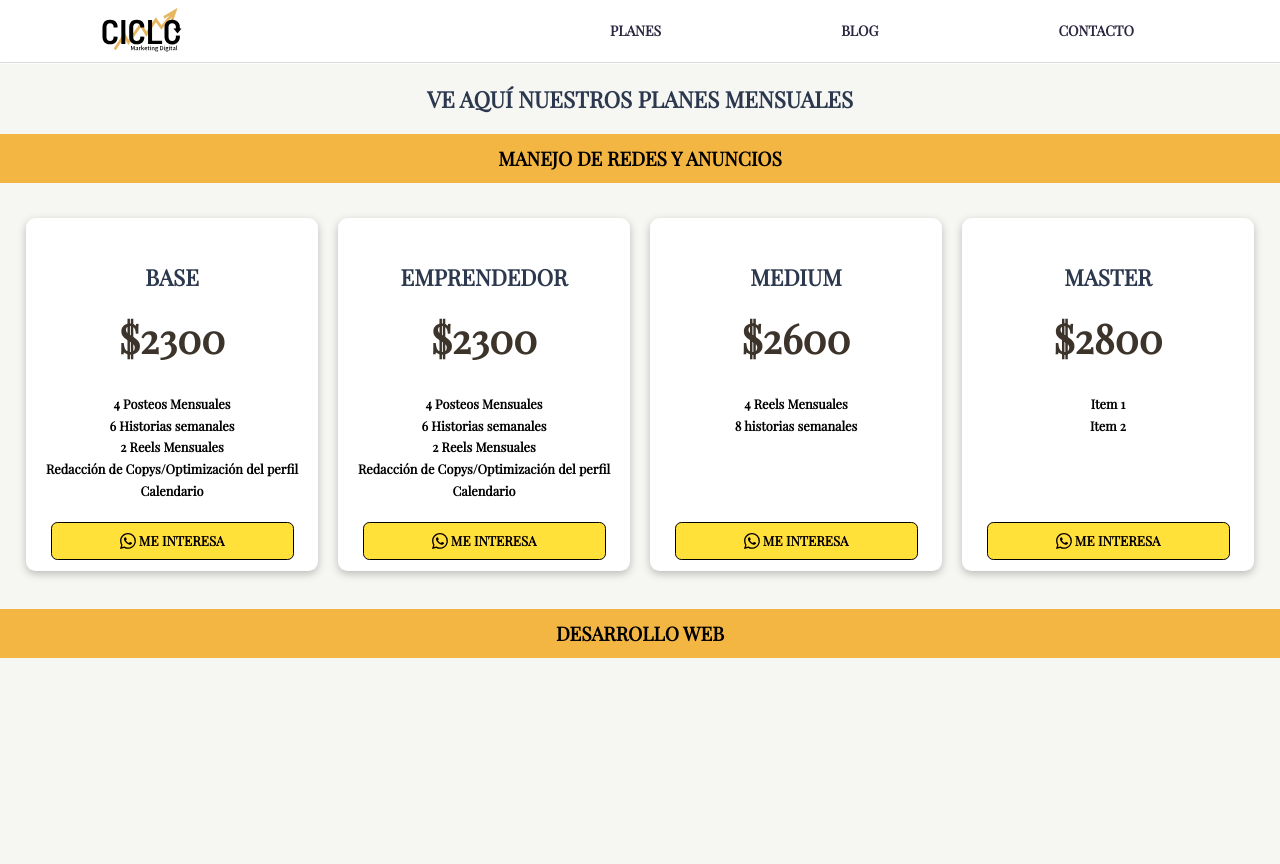
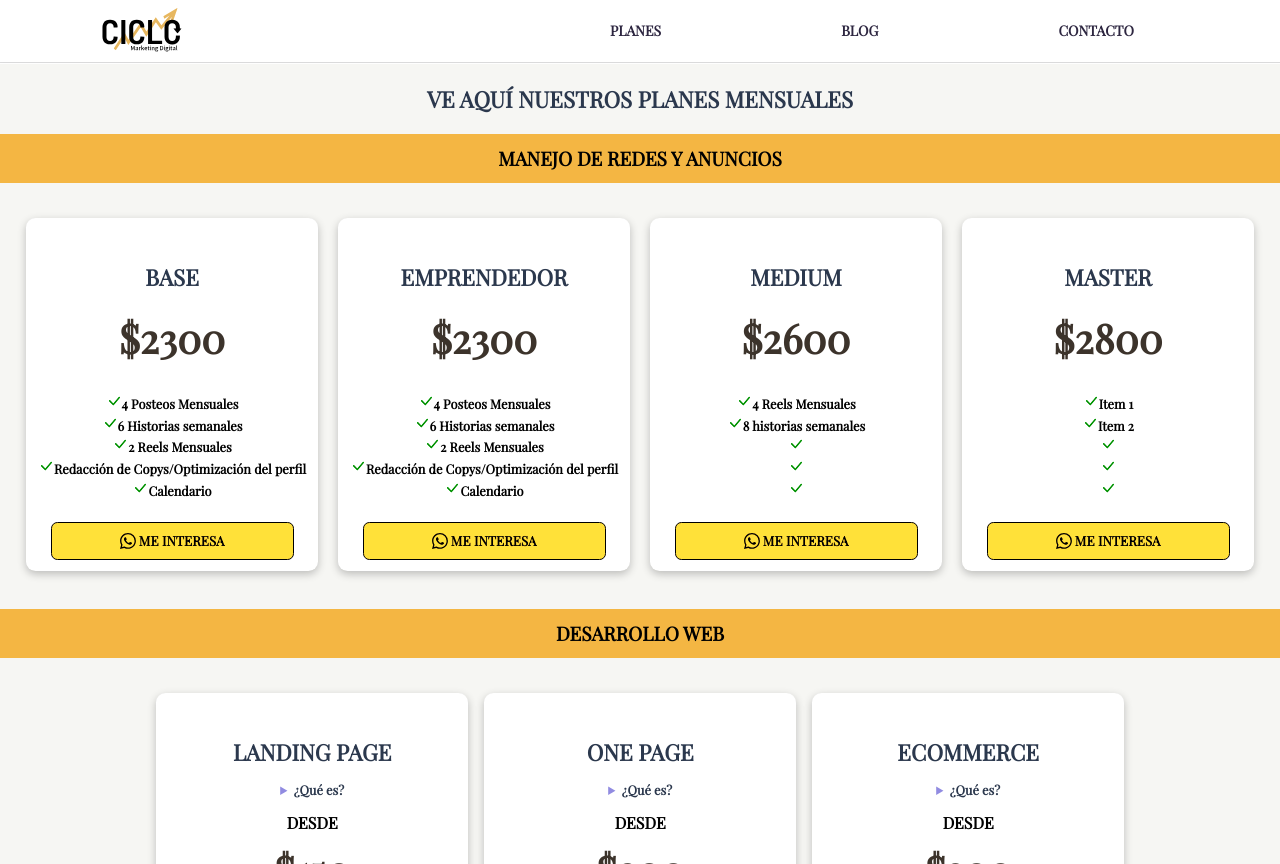
Before and after one commit to micaelakorol/ciclo_marketingDigital, a React (Create React App) app: page /planes in a window 1280 px wide. Built offline with nearby package versions, Linux system fonts and the light colour scheme.

Commit message:
add card developing

```diff
--- a/src/components/Footer/Footer.jsx
+++ b/src/components/Footer/Footer.jsx
@@ -37,7 +37,7 @@ const Footer = () => {
           <a
             href="https://docs.google.com/forms/d/1KjFpJE9wTLUN9JFRyIHcoUPldKJrFjAokUhy2T5uflM/edit"
             target="_blank"
-            rel="noreferrer">Cotización de sitio web </a>
+            rel="noreferrer">Cotización de Sitio web </a>
             {/** ------------------------------------------- */}
           <a href="https://docs.google.com/forms/d/1tSDvsDQeHIf4SiFgW7cPs4SUyyJzeO7NlUGkB4hkZPo/edit" target="_blank" rel="noopener noreferrer">Cotización de Campañas</a>
           <a href="mailto:micaelakorol@gmail.com">Soporte</a>
--- a/src/components/Servicios/Data.js
+++ b/src/components/Servicios/Data.js
@@ -2,13 +2,13 @@
 
 const data = {
   items: [
-    {
+  /*  {
       id: 0,
       img: 'https://i.ibb.co/gzShCpN/marketing.png',
       titulo: "Marketing de contenidos",
       descripcion:
         'Así es el mundo hoy: los usuarios "Googlean" absolutamente todo, y asegurarnos de aparecer en esas búsquedas es estar más cerca de nuestros clientes. Con Lemon aseguras estar en primeras posiciones en Google y otros buscadores, que es donde tus clientes realmente buscan.',
-    },
+    },*/
     {
       id: 1,
       img: 'https://i.ibb.co/Z27YyYZ/anuncios.png',
--- a/src/pages/Planes/DataPlanes/DataPlanesDesarrollo.js
+++ b/src/pages/Planes/DataPlanes/DataPlanesDesarrollo.js
@@ -5,24 +5,37 @@ const data = {
       titulo: "Landing Page",
       descripcion:
         "Es una página dentro de un sitio web. Su objetivo es convertir a los visitantes en posibles compradores por medio de una oferta determinada.",
-        item: "Stack de desarrollo: Javascript, HTML y CSS",
-        item1: "Adaptable a cualquier dispositivo",
+      item1: "Web adaptable a dispositivos móviles",
+      diseno: "Diseño",
+      item2: "Call-to-action",
+      item3: "Hosting, email corporativo y dominio",
+      stack: "Stack de desarrollo: Javascript, React",
+      precio: "150"
     },
     {
       id: 1,
       titulo: "One Page",
       descripcion:
         "Es un sitio de una sola página. Ideal para dar a conocer tu proyecto o el servicio que brindas.",
-      item: "Stack de desarrollo: Javascript, HTML y CSS",
-      item1: "Web adaptable a cualquier dispositivo",
+      item1: "Web adaptable a dispositivos móviles",
+      diseno: "Diseño",
+      item2: "2 Mantenimientos sin costo",
+      item3: "Hosting y dominio",
+      stack: "Stack de desarrollo: Javascript, React",
+      precio: "200"
     },
     {
       id: 2,
       titulo: "Ecommerce",
       descripcion:
         "Es un sitio de comercio digital que integra todo lo que un negocio digital necesita para vender. ",
-        item: "Stack de desarrollo: Javascript, React, HTML y CSS",
-        item1: "Web adaptable a cualquier dispositivo",
+      item1: "Web adaptable a dispositivos móviles",
+      diseno: "Diseño",
+      item2: "2 Mantenimientos sin costo",
+      item3: "Hosting y dominio",
+      stack: "Stack de desarrollo: Javascript, React, Firebase",
+      precio: "300"
     },
   ],
 };
+export default data;
--- a/src/pages/Planes/DescripcionPlanes/PlanesDesarrolloWeb.jsx
+++ b/src/pages/Planes/DescripcionPlanes/PlanesDesarrolloWeb.jsx
@@ -1,13 +1,67 @@
-import React from 'react'
-import { Subtitulo } from '../../styled-components/Planes'
+import React from "react";
+import {
+  Subtitulo,
+  BodyPlanes,
+  Precio,
+  TituloPlan,
+} from "../../styled-components/Planes";
+import { ReactComponent as Whatsapp } from "../../../assets/whatsapp.svg";
+import data from "../DataPlanes/DataPlanesDesarrollo";
+import {
+  BtnDesarrollo,
+  DescripcionDesarrollo,
+  MapPlanesDesarrollo,
+  PlanesDesarrollo,
+} from "../../styled-components/PlanesDesarrollo";
+import {ReactComponent as Check} from '../../../assets/check2.svg'
+import {ReactComponent as X} from '../../../assets/x-lg.svg'
+const PlanesDesarrolloWeb = () => {
+  let planesDesarrollo = data.items;
 
-const PlanesDesarrolloWeb = () => {
   return (
     <>
-    <Subtitulo>Desarrollo Web</Subtitulo>
+      <Subtitulo>Desarrollo Web</Subtitulo>
+      <PlanesDesarrollo>
+        {planesDesarrollo.map((item) => (
+          <MapPlanesDesarrollo key={item.id}>
+            <BodyPlanes>
+              <TituloPlan>{item.titulo}</TituloPlan>
+            </BodyPlanes>
+            <DescripcionDesarrollo>
+              <details>
+                <summary>¿Qué es?</summary>
+                {item.descripcion}
+              </details>
+            </DescripcionDesarrollo>
+            <Precio>
+              <p>Desde</p> <b>${item.precio}</b>
+            </Precio>
+            <BodyPlanes>
+              <DescripcionDesarrollo>
+                 <li><Check/>{item.item1}</li>
+                 <li><X/> {item.diseno}</li>
+                <li><Check/> {item.item2}</li>
+                <li><Check/>{item.item3}</li>
+                <li><Check/>{item.stack}</li>
+              </DescripcionDesarrollo>
+            </BodyPlanes>
 
+            <BodyPlanes>
+              <BtnDesarrollo className="btn">
+                <a
+                  href="https://walink.co/e9ceb0"
+                  target="_blank"
+                  rel="noopener noreferrer"
+                >
+                  <Whatsapp alt="icono whatsapp" className="wsp" />  ¡Lo quiero!{" "}
+                </a>
+              </BtnDesarrollo>
+            </BodyPlanes>
+          </MapPlanesDesarrollo>
+        ))}
+      </PlanesDesarrollo>
     </>
-  )
-}
+  );
+};
 
-export default PlanesDesarrolloWeb
+export default PlanesDesarrolloWeb;
--- a/src/pages/Planes/DescripcionPlanes/PlanesMarketing.jsx
+++ b/src/pages/Planes/DescripcionPlanes/PlanesMarketing.jsx
@@ -1,4 +1,4 @@
-import React from 'react'
+import React from "react";
 import {
   BtnPlanes,
   BodyPlanes,
@@ -11,6 +11,7 @@ import {
 } from "../../styled-components/Planes";
 import { ReactComponent as Whatsapp } from "../../../assets/whatsapp.svg";
 import data from "../DataPlanes/DataPlanes";
+import { ReactComponent as Check } from "../../../assets/check2.svg";
 
 const PlanesMarketing = () => {
   let descripcionPlanes = data.items;
@@ -29,11 +30,11 @@ const PlanesMarketing = () => {
             </Precio>
             <BodyPlanes>
               <DescripcionPlan>
-              <li>{item.item1}</li>
-              <li>{item.item2}</li>
-              <li>{item.item3}</li>
-              <li>{item.item4}</li>
-              <li>{item.item5}</li>
+                <li><Check/>{item.item1}</li>
+                <li><Check/>{item.item2}</li>
+                <li><Check/>{item.item3 && item.item3}</li>
+                <li><Check/>{item.item4 && item.item4}</li>
+                <li><Check/>{item.item5 && item.item5}</li>
               </DescripcionPlan>
               <DescripcionPlan>{item.descripcion}</DescripcionPlan>
             </BodyPlanes>
@@ -50,8 +51,9 @@ const PlanesMarketing = () => {
             </BodyPlanes>
           </MapPlanes>
         ))}
-    </VistaPlanes></>
-  )
-}
+      </VistaPlanes>
+    </>
+  );
+};
 
-export default PlanesMarketing
+export default PlanesMarketing;
--- a/src/pages/styled-components/Planes.js
+++ b/src/pages/styled-components/Planes.js
@@ -50,7 +50,6 @@ const MapPlanes = styled.section`
   text-align: center;
   box-shadow: rgba(0, 0, 0, 0.24) 0px 3px 8px;
   margin: 0.4rem auto;
-  //  height: 380px;
   max-height: 100vh;
   width: 270px;
   max-width: 90vw;
@@ -99,6 +98,10 @@ const Precio = styled.section`
     font-size: 2.5rem;
     color: ${colores.precio};
   }
+  p{
+    text-transform: uppercase;
+    font-weight: 700;
+  }
 `;
 const BtnPlanes = styled.button`
   background: ${temas.bgBtnPlanes};
--- /dev/null
+++ b/src/pages/styled-components/PlanesDesarrollo.js
@@ -0,0 +1,47 @@
+import styled from "styled-components";
+import { BtnPlanes, DescripcionPlan, MapPlanes, VistaPlanes } from "./Planes";
+import { colores, temas } from "../../styled-components/Colores";
+
+const PlanesDesarrollo = styled(VistaPlanes)`
+  display: grid;
+  grid-template-columns: repeat(3, 25%);
+  justify-content: center;
+  gap: 1rem;
+  @media (max-width: 1200px) {
+    grid-template-columns: repeat(2, 50%);
+    width: 75vw;
+    gap: 1.3rem;
+  }
+  @media (max-width: 768px) {
+    grid-template-columns: 1fr;
+    width: 100vw;
+    padding: 0;
+  }
+`;
+
+const MapPlanesDesarrollo = styled(MapPlanes)`
+  width: 290px;
+`;
+const BtnDesarrollo = styled(BtnPlanes)`
+  background: ${temas.bgBtnDesarrollo};
+  filter: saturate(1.3);
+  a {
+    color: ${colores.oscuro};
+  }
+`;
+
+const DescripcionDesarrollo = styled(DescripcionPlan)`
+  summary {
+    color: ${colores.oscuro};
+  }
+  summary::marker {
+    color: ${temas.bgBtnDesarrollo};
+  }
+`;
+
+export {
+  PlanesDesarrollo,
+  MapPlanesDesarrollo,
+  BtnDesarrollo,
+  DescripcionDesarrollo,
+};
--- a/src/styled-components/Colores.js
+++ b/src/styled-components/Colores.js
@@ -3,7 +3,7 @@ export const colores = {
   oscuroSuave: '#000',
   verdeHLinks: '#033d69',
   links:'hsl(256, 26%, 20%)',
-  pServicios: '#455', //#444
+  pServicios: '#444', //#444
   blanco: '#fff',
   background: "#f1f1f1",
   precio: "#3a332d",
@@ -16,5 +16,6 @@ bgMarronSuave: '#e7b75f',
 bgAmarrilloBtn: '#ffe06b',
 bgFooter: 'hsl(0, 0%, 98%)',
 bgPlanes: '#f6f6f4',
-bgBtnPlanes: '#ffe06b'
+bgBtnPlanes: '#ffe06b',
+bgBtnDesarrollo: '#918DCF'
 }
--- a/src/styled-components/NavegacionMob.js
+++ b/src/styled-components/NavegacionMob.js
@@ -7,7 +7,7 @@ const animacion = keyframes`
   }
   50% {
    left: 0px ;
-   background: rgba(255, 255, 255, 0.795) ;
+  // background: rgba(255, 255, 255, 0.795) ;
   }
 
   100% {
--- a/src/styled-components/Servicios.js
+++ b/src/styled-components/Servicios.js
@@ -12,9 +12,10 @@ const TituloPrincipal = styled.h2`
 
 const ContenedorServicios = styled.section`
   display: grid;
-  grid-template-columns: repeat(4, 25%);
-  @media (max-width: 1024px) {
-    grid-template-columns: repeat(2, 1fr);
+  grid-template-columns: repeat(3, 25%);
+  justify-content: center;
+  @media (max-width: 1200px) {
+    grid-template-columns: repeat(2, 50%);
   }
   @media (max-width: 768px) {
     grid-template-columns: 1fr;
```
Also changed, not shown: src/pages/Planes/DescripcionPlanes/PlanPersonal.jsx (deleted, +0 -23 lines), src/assets/check2.svg (added), src/assets/x-lg.svg (added). Lines whose indentation alone changed are shown as unchanged.
